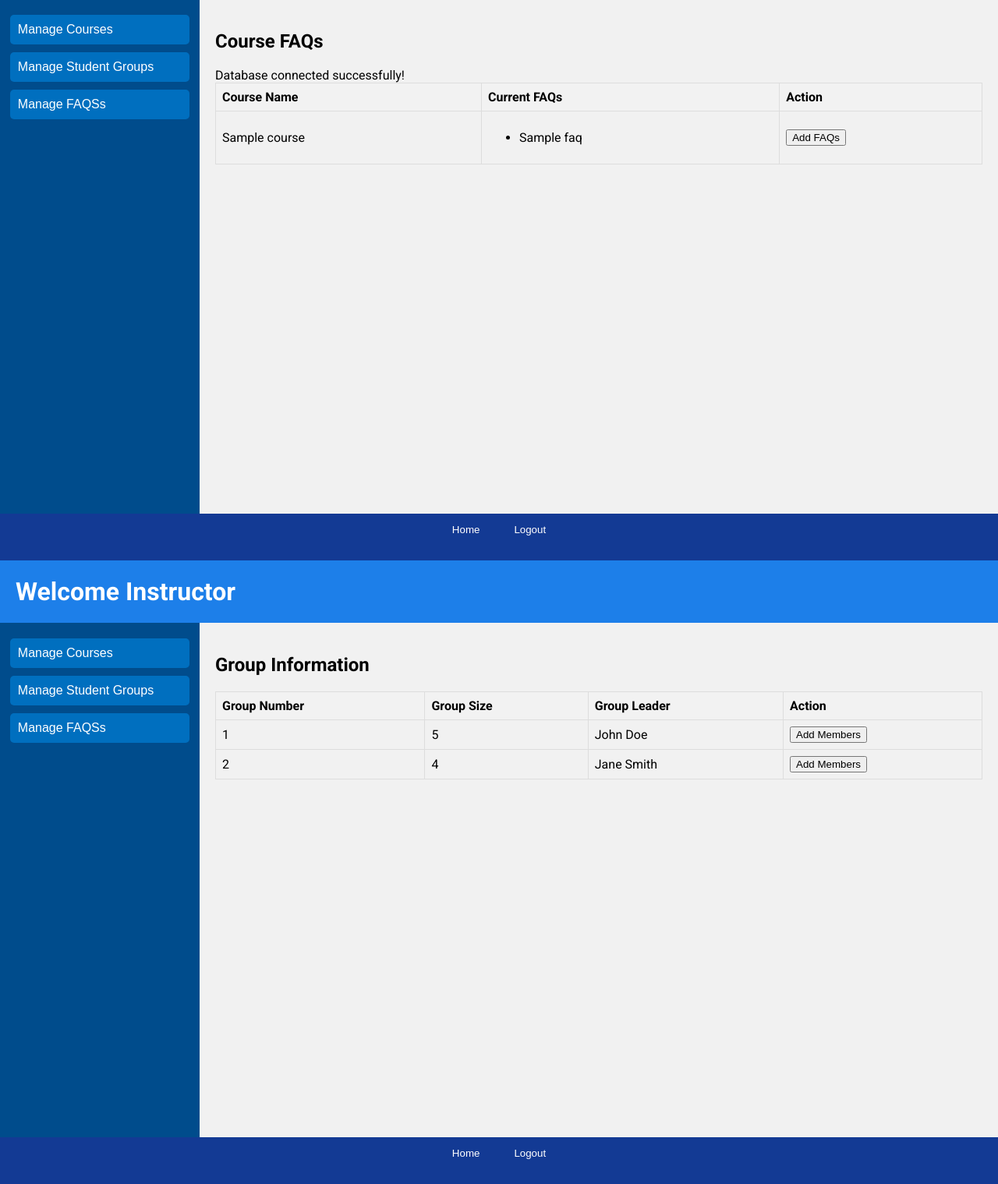
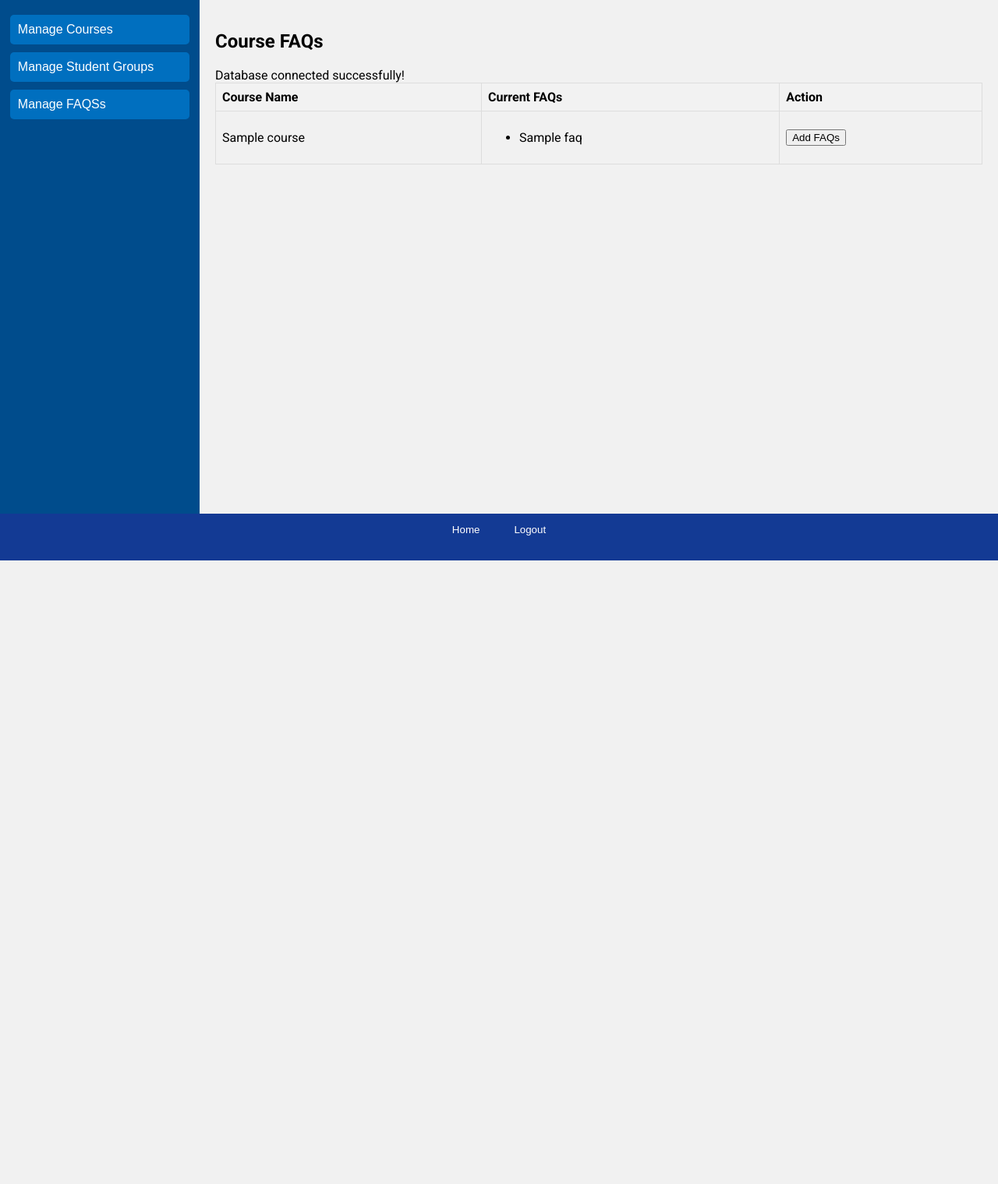
Before and after one commit to RicardoGVilla/COMP-5531---CrsMgr-, a PHP site: page /users/instructor/manage_faqs.php in a window 1280 px wide. Shown: the part 81-1600 px from the top of the page at 78% size. After the commit the page ends 800 px from the top, so only its background shows below. Run offline with PHP 8.4, Linux system fonts and the light colour scheme; tables that the repository leaves empty or names only in its code hold one stand-in row (values such as "Sample post").

Commit message:
update manage faqs

```diff
--- a/users/instructor/manage_faqs.php
+++ b/users/instructor/manage_faqs.php
@@ -148,145 +148,3 @@
     </script>
 </body>
 </html>
-
-
-<!DOCTYPE html>
-<html lang="en">
-<head>
-    <meta charset="UTF-8">
-    <meta name="viewport" content="width=device-width, initial-scale=1.0">
-    <title>Group Information</title>
-    <link rel="stylesheet" href="../../css/home.css">
-    <style>
-        /* Styles for modal */
-        .modal {
-            display: none;
-            position: fixed;
-            z-index: 1;
-            left: 0;
-            top: 0;
-            width: 100%;
-            height: 100%;
-            overflow: auto;
-            background-color: rgba(0,0,0,0.4);
-        }
-        .modal-content {
-            background-color: #fefefe;
-            margin: 10% auto;
-            padding: 20px;
-            border: 1px solid #888;
-            width: 80%;
-        }
-        .close {
-            color: #aaa;
-            float: right;
-            font-size: 28px;
-            font-weight: bold;
-        }
-        .close:hover,
-        .close:focus {
-            color: black;
-            text-decoration: none;
-            cursor: pointer;
-        }
-    </style>
-</head>
-<body>
-    <div class="page">
-        <header class="header">
-            <h1>Welcome Instructor</h1>
-        </header>
-
-        <div class="sidebar">
-            <button onclick="location.href='manage_courses.php'">Manage Courses</button>
-            <button onclick="location.href='manage_student_groups.php'">Manage Student Groups</button>
-            <button onclick="location.href='manage_faqs.php'">Manage FAQSs</button>
-        </div>
-
-        <main class="main">
-            <h2>Group Information</h2>
-            <table>
-                <thead>
-                    <tr>
-                        <th>Group Number</th>
-                        <th>Group Size</th>
-                        <th>Group Leader</th>
-                        <th>Action</th>
-                    </tr>
-                </thead>
-                <tbody>
-                    <tr>
-                        <td>1</td>
-                        <td>5</td>
-                        <td>John Doe</td>
-                        <td><button onclick="openModal(1)">Add Members</button></td>
-                    </tr>
-                    <tr>
-                        <td>2</td>
-                        <td>4</td>
-                        <td>Jane Smith</td>
-                        <td><button onclick="openModal(2)">Add Members</button></td>
-                    </tr>
-                </tbody>
-            </table>
-
-            <!-- Modal -->
-            <div id="myModal" class="modal">
-                <div class="modal-content">
-                    <span class="close" onclick="closeModal()">&times;</span>
-                    <h3>Add Members to Group</h3>
-                    <form id="memberForm" enctype="multipart/form-data">
-                        <label for="file">Upload CSV File:</label>
-                        <input type="file" id="file" name="file" accept=".csv" required><br><br>
-                        <input type="submit" value="Upload File">
-                    </form>
-                </div>
-            </div>
-        </main>
-
-        <footer class="footer">
-            <button onclick="location.href='../home.php'">Home</button>
-            <button onclick="location.href='../../logout.php'">Logout</button>
-        </footer>
-    </div>
-
-    <script>
-        // Get the modal
-        var modal = document.getElementById('myModal');
-
-        // Get the <span> element that closes the modal
-        var span = document.getElementsByClassName("close")[0];
-
-        // When the user clicks on the button, open the modal
-        function openModal(groupNumber) {
-            modal.style.display = "block";
-            // Set a custom attribute to store the group number
-            modal.setAttribute('data-group', groupNumber);
-        }
-
-        // When the user clicks on <span> (x), close the modal
-        function closeModal() {
-            modal.style.display = "none";
-        }
-
-        // When the user clicks anywhere outside of the modal, close it
-        window.onclick = function(event) {
-            if (event.target == modal) {
-                modal.style.display = "none";
-            }
-        }
-
-        // Handle form submission
-        document.getElementById('memberForm').addEventListener('submit', function(event) {
-            event.preventDefault(); // Prevent default form submission
-            var groupNumber = modal.getAttribute('data-group');
-            var file = document.getElementById('file').files[0];
-            var formData = new FormData();
-            formData.append('file', file);
-            console.log('Group Number:', groupNumber, 'File:', file);
-            // Close the modal
-            closeModal();
-        });
-    </script>
-</body>
-</html>
```
